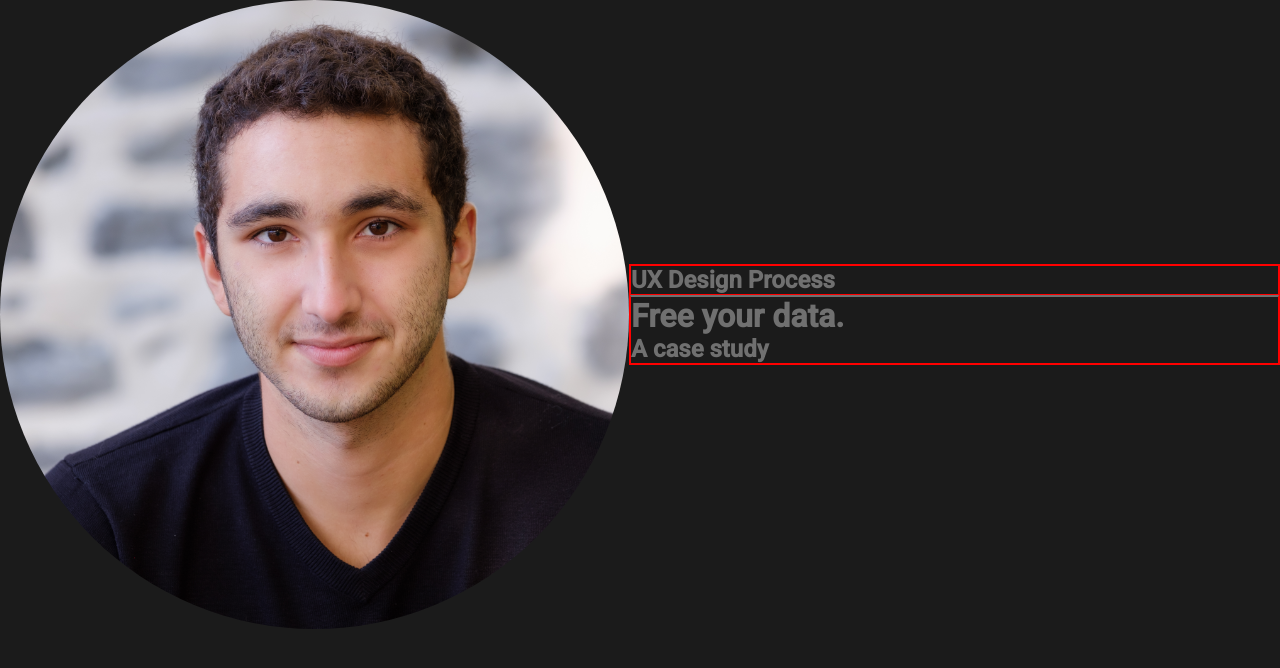
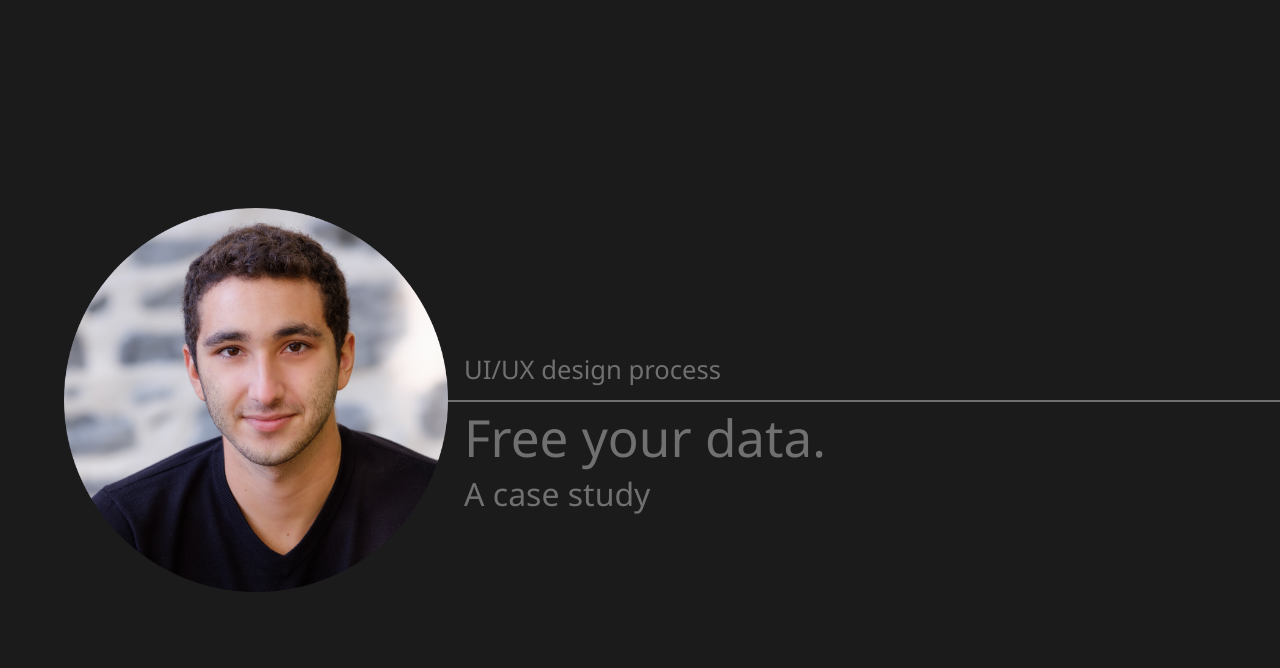
Before and after one commit to jonZlotnik/FreeYourData, an Angular app in the folder FYDCaseStudy-WebApp/: page / in a window 1280 px wide. Shown: the top 668 px of the page. Built offline with nearby package versions, Linux system fonts and the light colour scheme.

Commit message:
title component done

```diff
--- a/FYDCaseStudy-WebApp/src/app/title/title.component.html
+++ b/FYDCaseStudy-WebApp/src/app/title/title.component.html
@@ -1,10 +1,17 @@
-<div id="title-container">
-    <img id="title-profile-photo" src="../../assets/profile-photo.png">
-    <div id="title-text-content" class="debug">
-        <h2 id="title-tag" class="debug">UX Design Process</h2>
-        <div id="title-main" class="debug">
-            <h1 id="title-title">Free your data.</h1>
-            <h2 id="title-subtitle">A case study</h2>
+<div id="title-container-wrapper" >
+    <div id="title-container-padder" >
+
+    </div>
+    <div id="title-container" >
+        <img id="title-profile-photo" src="../../assets/profile-photo.png">
+        <div id="title-text-content" >
+            <div id="title-tag" >
+                <h3>UI/UX design process</h3>
+            </div>
+            <div id="title-main" >
+                <h1 id="title-title">Free your data.</h1>
+                <h2 id="title-subtitle">A case study</h2>
+            </div>
         </div>
     </div>
 </div>
--- a/FYDCaseStudy-WebApp/src/app/title/title.component.scss
+++ b/FYDCaseStudy-WebApp/src/app/title/title.component.scss
@@ -1,31 +1,63 @@
-#title-container {
+#title-container-wrapper
+{
+    display: flex;
+    flex-flow: column nowrap;
+    #title-container-padder {
+        height: 15vw;
+        max-height: 315px;
+    }
+    @media (orientation: landscape){
+        height: 100vh;
+        justify-content: center;
+        #title-container-padder {
+            display: none;
+        }
+    }
+}
+
+#title-container
+{
     display: flex;
     flex-flow: row nowrap;
-    justify-content: left;
-    align-items: center;
+    // justify-content: left;
+    // align-items: stretch;
+    padding-left: 5vw;
 
     #title-profile-photo {
-        flex: 0 0 auto;
+        width: 30vw;
+        height: 30vw;
+        max-width: 630px;
+        max-height: 630px;
     }
     #title-text-content {
         flex: 1 0 auto;
+        height: 30vw;
         display: flex;
         flex-flow: column nowrap;
-        justify-content: center;
+        justify-content: flex-start;
 
         #title-tag {
-            flex: 0 1 auto;
-            margin: 0;
+            flex: 0 0 auto;
+            height: 15vw;
+            max-height: 315px;
+            display: flex;
+            flex-flow: column nowrap;
+            justify-content: flex-end;
+            h3 {
+                margin: 1vw 1.25vw;
+                font-size: 2vw;
+            }
         }
         #title-main {
-            flex: 0 1 auto;
             border-top: 2px #707070 solid ;
 
             h1 {
-                margin: 0;
+                font-size: 4vw;
+                margin: 0 1.25vw;
             }
             h2 {
-                margin: 0;
+                font-size: 2.5vw;
+                margin: 0 1.25vw;
             }
         }
 
--- a/FYDCaseStudy-WebApp/src/styles.scss
+++ b/FYDCaseStudy-WebApp/src/styles.scss
@@ -30,11 +30,26 @@ $FYDCaseStudy-WebApp-theme: mat-light-theme($FYDCaseStudy-WebApp-primary, $FYDCa
 
 html, body { height: 100%; }
 body {
-    margin: 0; font-family: Roboto, "Helvetica Neue", sans-serif;
+    margin: 0;
+    font-family: 'Segoe UI', Tahoma, Geneva, Verdana, sans-serif;
     background-color: #1B1B1B;
 }
+h1 {
+    font-size: 4vw;
+    font-weight: normal;
+}
+h2 {
+    font-size: 2.5vw;
+    font-weight: lighter;
+}
+h3 {
+    font-size: 2vw;
+    font-weight: normal;
+}
+
 * {
     color: #707070;
+    box-sizing: border-box;
 }
 .debug {
     border: red thin solid;
```
Also changed, not shown: 1 other file (tests, documents, lock files or other folders).
